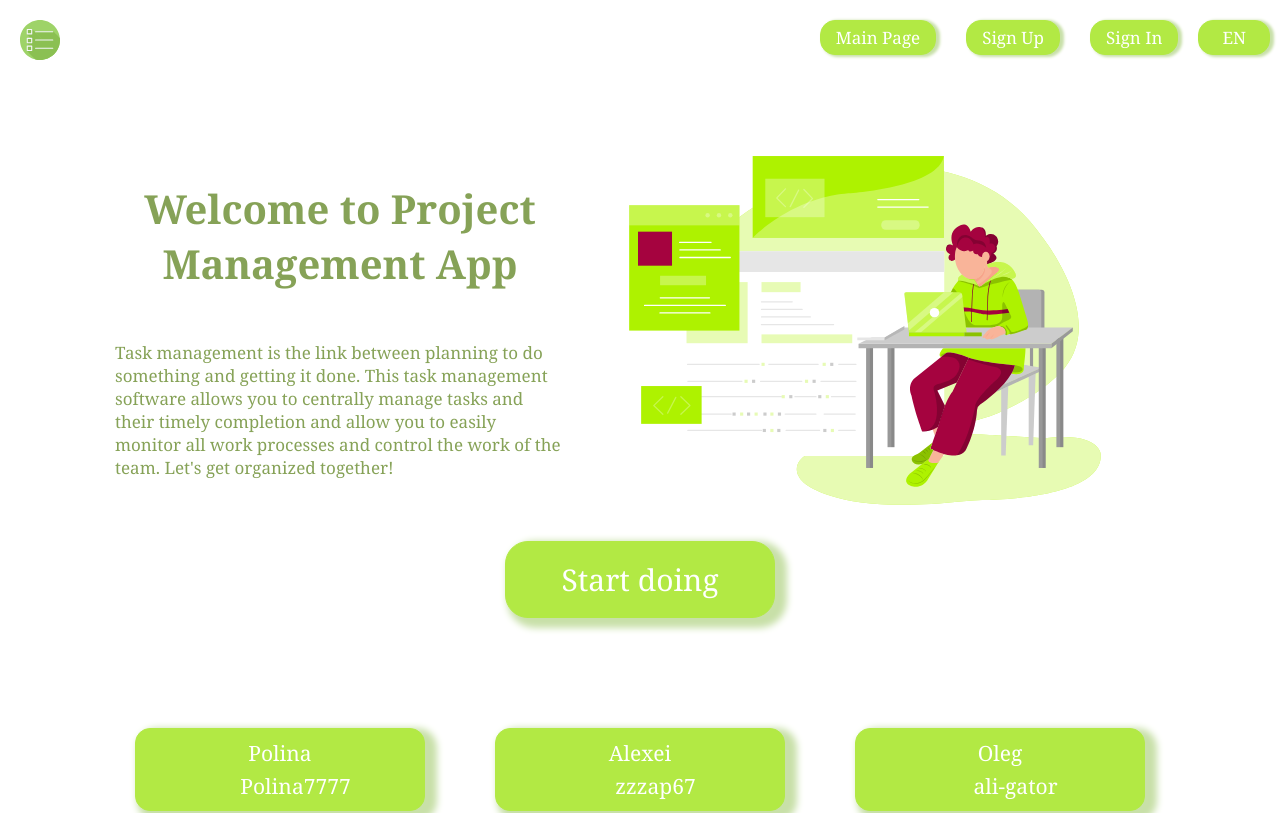
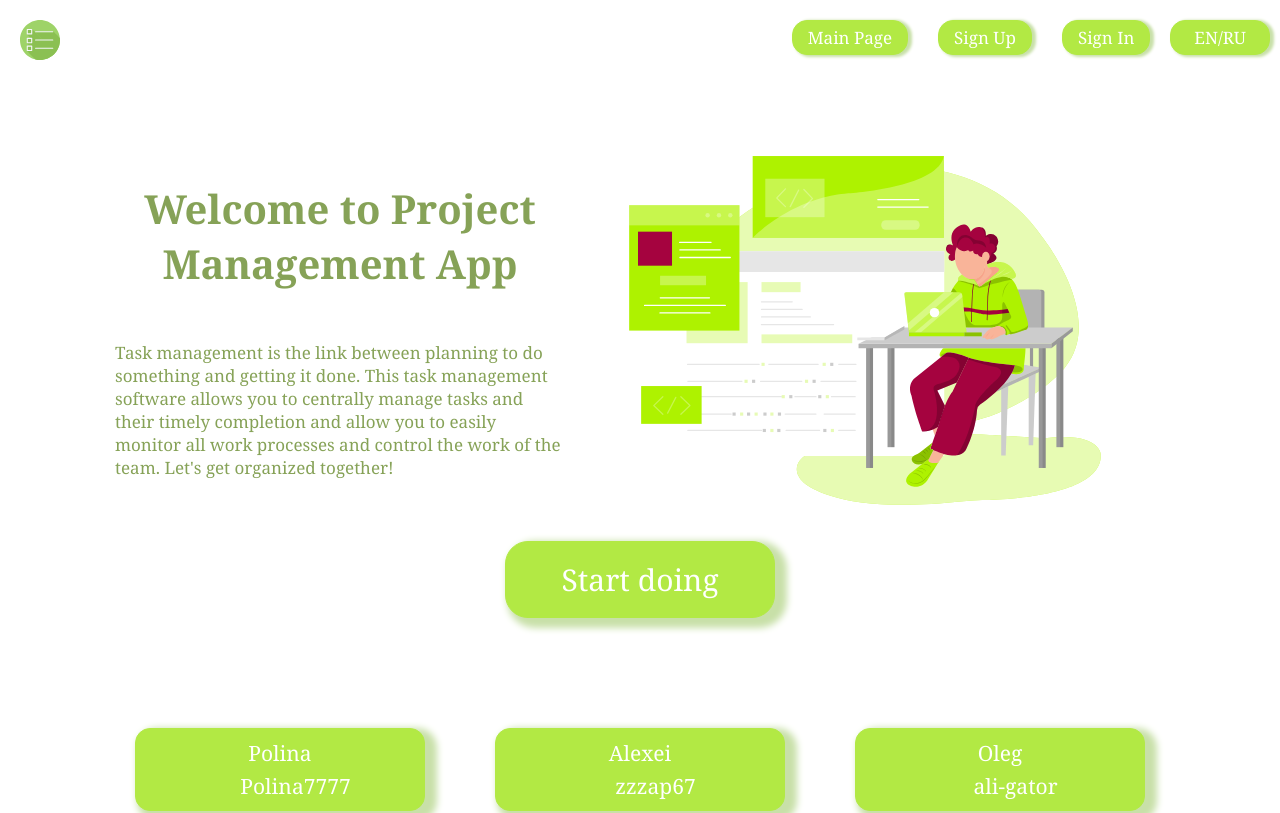
Before and after one commit to zzzap67/project-management-app, a React (Create React App) app in the folder project-management-app/: page / in a window 1280 px wide. Shown: the top 813 px of the page. Built offline with nearby package versions, Linux system fonts and the light colour scheme; some icons are missing.

Commit message:
fix change language button

```diff
--- a/project-management-app/src/components/Header/index.tsx
+++ b/project-management-app/src/components/Header/index.tsx
@@ -1,12 +1,23 @@
 import Button from 'components/ui/button/Button';
 import i18n from 'i18n/i18n';
-import React from 'react';
+import React, { useState } from 'react';
 import { useTranslation } from 'react-i18next';
 import { Link, Routes } from 'react-router-dom';
 import { ReactComponent as Logo } from '../../assets/image/logo2.svg';
 import './styles.css';
 
 const Header: React.FunctionComponent = () => {
+  const [language, setLanguage] = useState('en');
+  const changeLanguage = (language: string) => {
+    if (language === 'en') {
+      setLanguage('ru');
+      i18n.changeLanguage(language);
+    } else if (language === 'ru') {
+      setLanguage('en');
+      i18n.changeLanguage(language);
+    }
+  };
+
   const { t } = useTranslation('translation');
   return (
     <header className="header">
@@ -28,8 +39,8 @@ const Header: React.FunctionComponent = () => {
         </Link>
         <Button
           className="change_language_button"
-          buttonName="EN"
-          eventHandler={() => i18n.changeLanguage('ru')}
+          buttonName={'EN/RU'}
+          eventHandler={() => changeLanguage(language)}
         />
       </div>
     </header>
--- a/project-management-app/src/pages/welcome-page/Welcome-page.tsx
+++ b/project-management-app/src/pages/welcome-page/Welcome-page.tsx
@@ -6,10 +6,6 @@ import DeveloperCard from 'components/ui/developer-card/Developer-card';
 import { Link } from 'react-router-dom';
 import { useTranslation } from 'react-i18next';
 
-const welcomeButtonName = 'Start doing';
-const projectTitle = 'Welcome to Project Management App';
-const aboutProject =
-  "Task management is the link between planning to do something and getting it done. This task management software allows you to centrally manage tasks and their timely completion and allow you to easily monitor all work processes and control the work of the team. Let's get organized together!";
 
 export const WelcomePage: React.FunctionComponent = () => {
   const { t } = useTranslation('translation');
```
